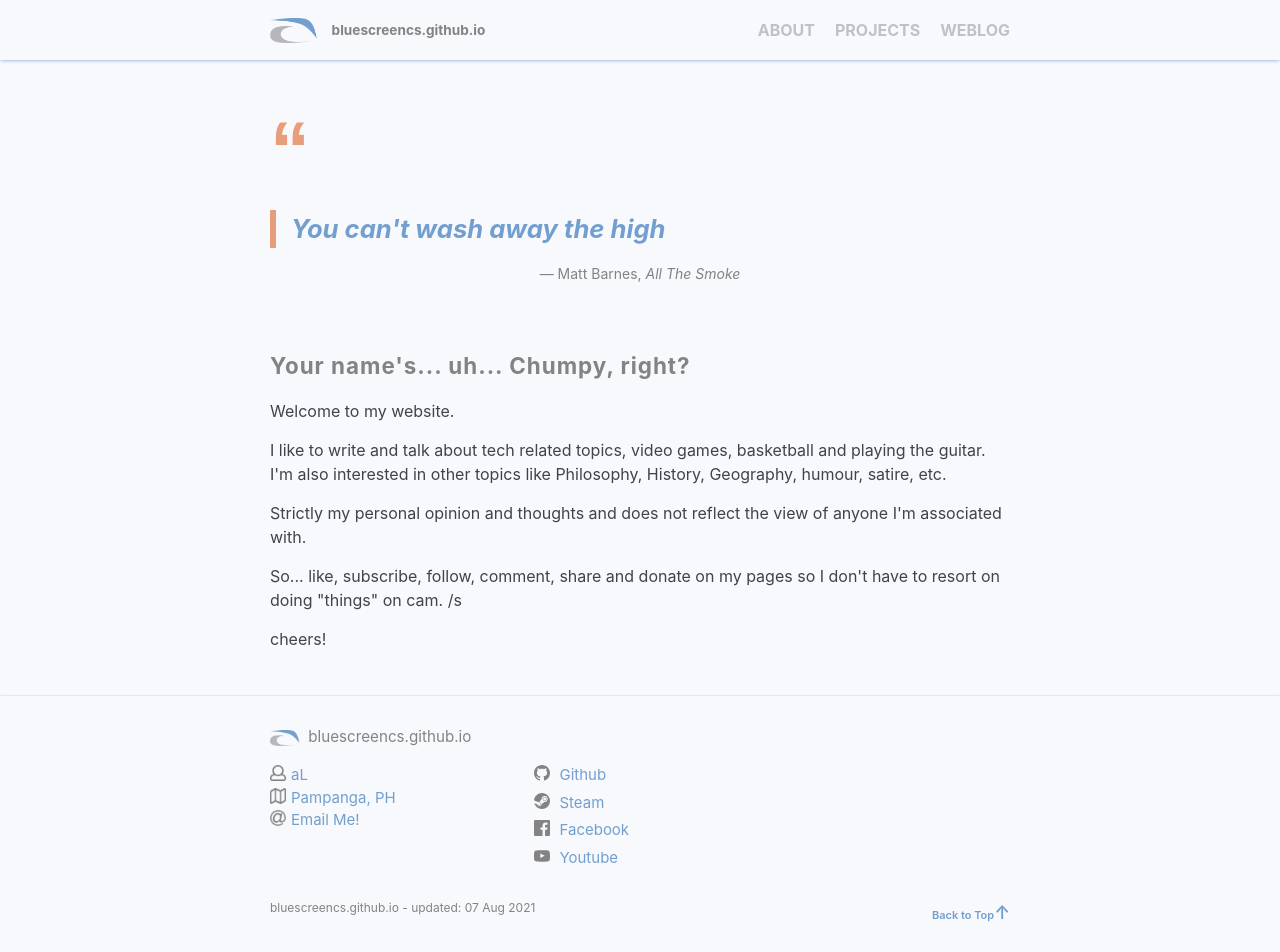
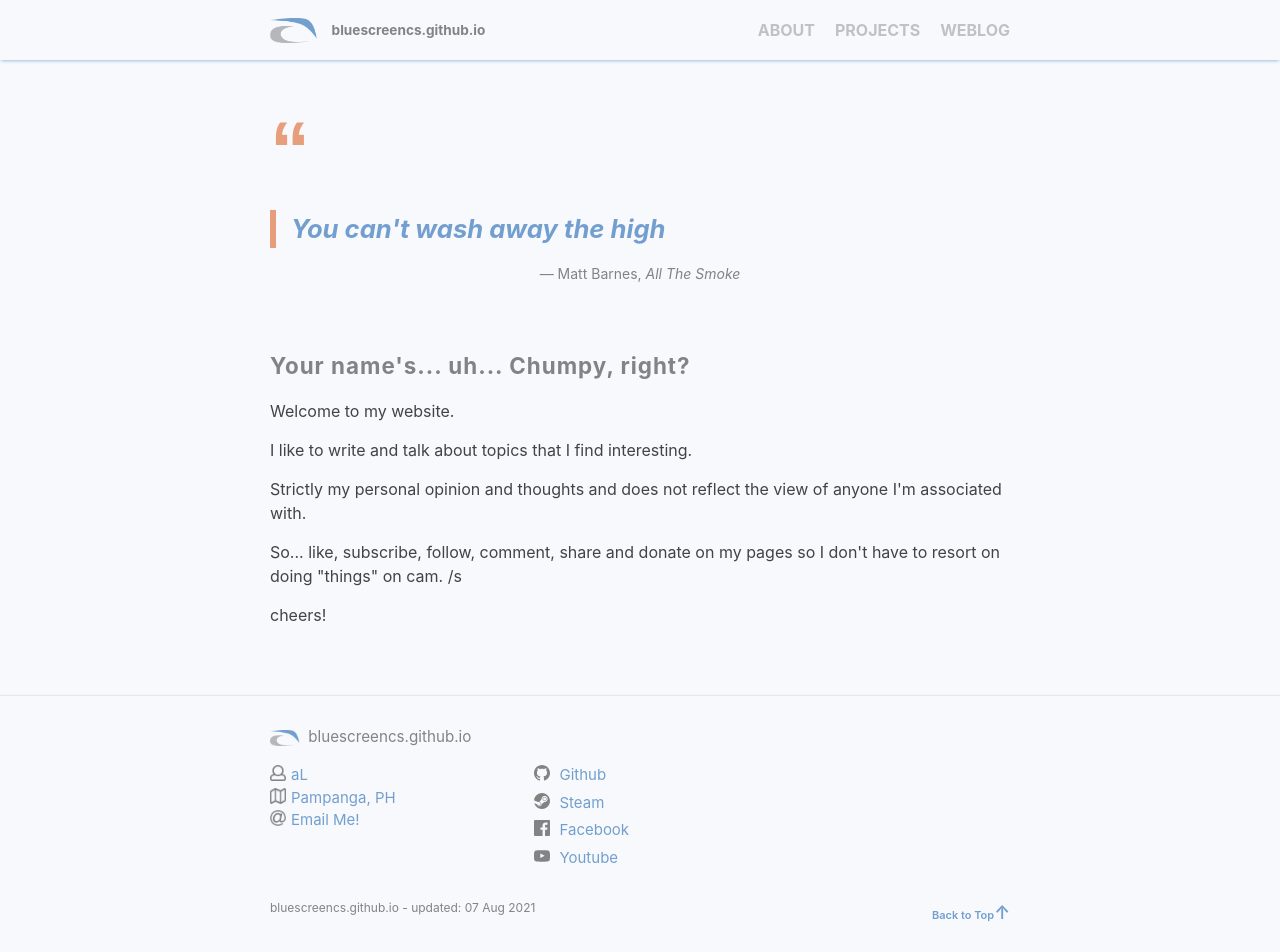
Before and after one commit to bluescreencs/bluescreen.github.io, a Jekyll site: the page built from index.html, in a window 1280 px wide and 1056 px high, cut to the strip 0-952 px from the top of the window. Built offline with Jekyll 4.4.1, drawn with Linux system fonts in a browser that asks for light colours.

Commit message:
removed text in about

```diff
--- a/index.html
+++ b/index.html
@@ -8,8 +8,7 @@ title: About
     <div class="about">
         <p>Welcome to my website.</p>
 
-        <p>I like to write and talk about tech related topics, video games, basketball and playing the guitar. I'm also
-            interested in other topics like Philosophy, History, Geography, humour, satire, etc.</p>
+        <p>I like to write and talk about topics that I find interesting.</p>
 
         <p>Strictly my personal opinion and thoughts and does not reflect the view of anyone I'm associated with.</p>
 
```
